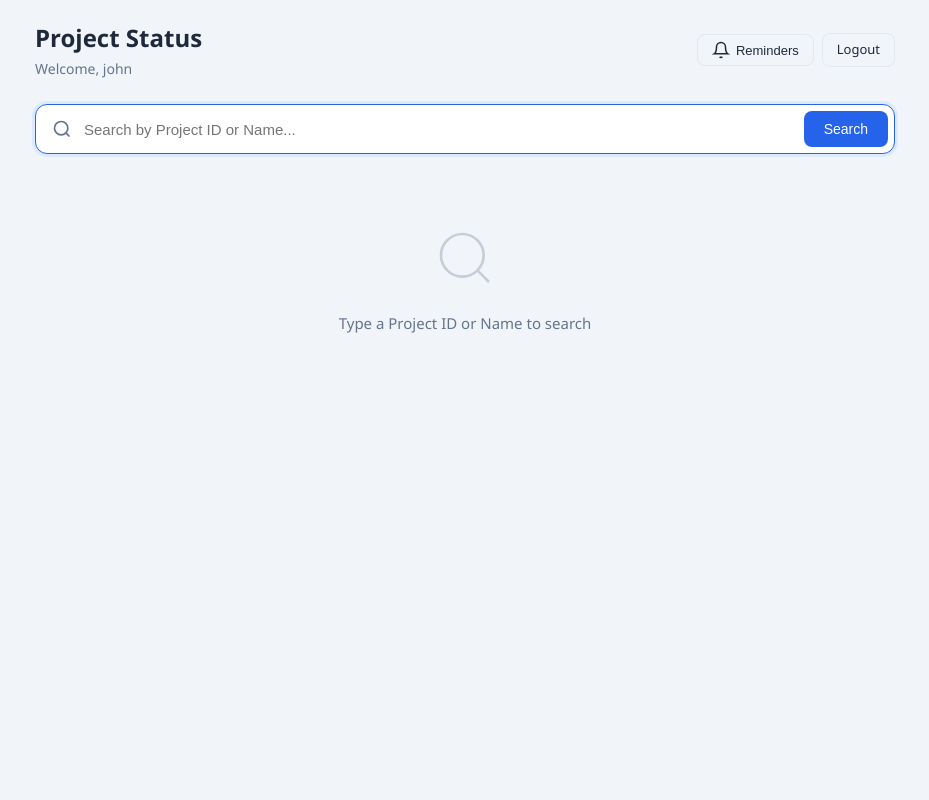
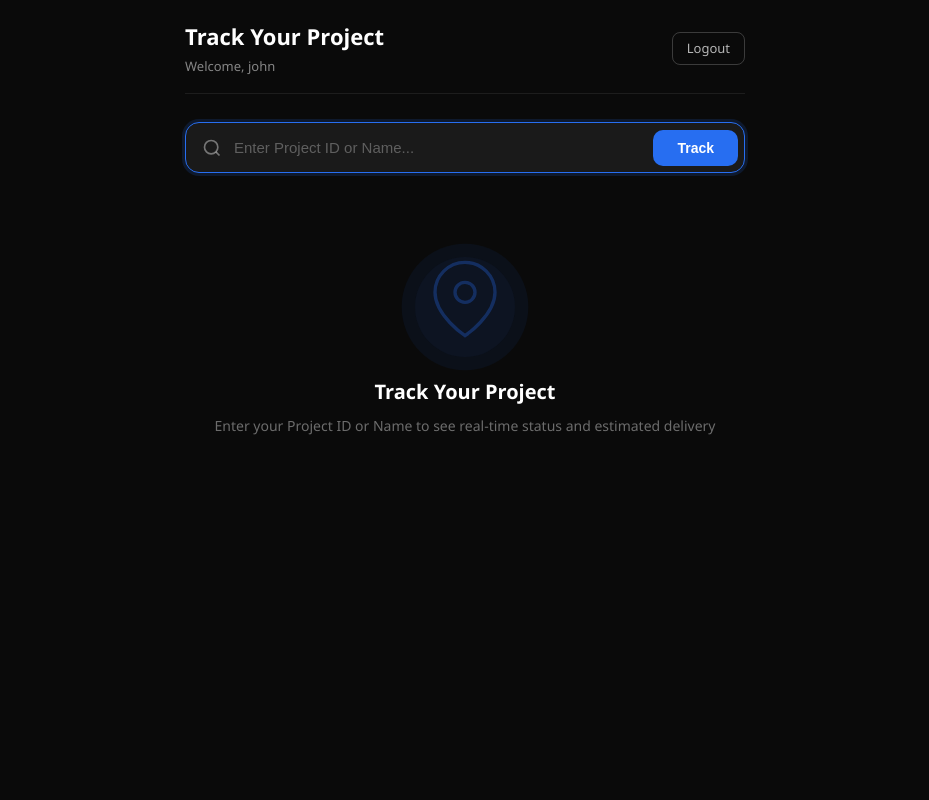
Before and after one commit to anirudhatalmale6-alt/project-status-widget, a Flask app: page /widget in a window 1280 px wide. Shown: the whole page, without its empty margins (175-1104 px from the left). Run offline with Flask 3, Linux system fonts and the light colour scheme; a user stored in the database is signed in.

Commit message:
v2.0 - Uber-style project tracker with animated progress bar and delivery countdown

```diff
--- /dev/null
+++ b/app/static/css/tracker.css
@@ -0,0 +1,455 @@
+/* === Uber-Style Project Tracker === */
+
+.widget-page {
+    background: #0a0a0a;
+    color: #ffffff;
+    min-height: 100vh;
+}
+
+.widget-container {
+    max-width: 600px;
+    margin: 0 auto;
+    padding: 20px;
+}
+
+.widget-header {
+    display: flex;
+    align-items: center;
+    justify-content: space-between;
+    margin-bottom: 28px;
+    padding-bottom: 16px;
+    border-bottom: 1px solid rgba(255,255,255,0.08);
+}
+
+.widget-header h1 {
+    font-size: 22px;
+    font-weight: 700;
+    color: #fff;
+}
+
+.welcome {
+    color: rgba(255,255,255,0.5);
+    font-size: 13px;
+}
+
+.header-right .btn-outline {
+    border-color: rgba(255,255,255,0.2);
+    color: rgba(255,255,255,0.7);
+}
+
+.header-right .btn-outline:hover {
+    border-color: #fff;
+    color: #fff;
+}
+
+/* === Search === */
+.search-section { margin-bottom: 24px; }
+
+.search-box {
+    display: flex;
+    align-items: center;
+    background: #1a1a1a;
+    border-radius: 14px;
+    padding: 6px 6px 6px 16px;
+    gap: 12px;
+    border: 1.5px solid rgba(255,255,255,0.1);
+    transition: border-color 0.3s;
+}
+
+.search-box:focus-within {
+    border-color: #276EF1;
+    box-shadow: 0 0 0 3px rgba(39,110,241,0.15);
+}
+
+.search-icon { color: rgba(255,255,255,0.4); flex-shrink: 0; }
+
+.search-box input {
+    flex: 1;
+    border: none;
+    outline: none;
+    font-size: 15px;
+    background: transparent;
+    padding: 10px 0;
+    color: #fff;
+}
+
+.search-box input::placeholder { color: rgba(255,255,255,0.3); }
+
+.search-box .btn-primary {
+    background: #276EF1;
+    border-radius: 10px;
+    padding: 10px 24px;
+    font-weight: 600;
+}
+
+.search-box .btn-primary:hover { background: #1B5CD7; }
+
+/* === Empty State === */
+.empty-state {
+    text-align: center;
+    padding: 60px 20px;
+}
+
+.empty-icon {
+    width: 100px;
+    height: 100px;
+    background: rgba(39,110,241,0.1);
+    border-radius: 50%;
+    display: flex;
+    align-items: center;
+    justify-content: center;
+    margin: 0 auto 20px;
+    color: #276EF1;
+    animation: pulse-glow 2s ease-in-out infinite;
+}
+
+@keyframes pulse-glow {
+    0%, 100% { box-shadow: 0 0 0 0 rgba(39,110,241,0.2); }
+    50% { box-shadow: 0 0 0 20px rgba(39,110,241,0); }
+}
+
+.empty-state h3 { font-size: 20px; margin-bottom: 8px; color: #fff; }
+.empty-state p { color: rgba(255,255,255,0.4); font-size: 14px; }
+
+/* === Loading === */
+.loading {
+    display: flex;
+    align-items: center;
+    justify-content: center;
+    gap: 12px;
+    padding: 40px;
+    color: rgba(255,255,255,0.5);
+}
+
+.spinner {
+    width: 22px;
+    height: 22px;
+    border: 2.5px solid rgba(255,255,255,0.1);
+    border-top-color: #276EF1;
+    border-radius: 50%;
+    animation: spin 0.7s linear infinite;
+}
+
+@keyframes spin { to { transform: rotate(360deg); } }
+
+.no-results {
+    text-align: center;
+    padding: 40px;
+    color: rgba(255,255,255,0.4);
+    font-size: 15px;
+}
+
+/* === Tracker Card === */
+.tracker-card {
+    background: #1a1a1a;
+    border-radius: 20px;
+    overflow: hidden;
+    margin-bottom: 16px;
+    animation: slideUp 0.4s ease-out;
+}
+
+@keyframes slideUp {
+    from { opacity: 0; transform: translateY(20px); }
+    to { opacity: 1; transform: translateY(0); }
+}
+
+/* Top section - ETA banner */
+.tracker-eta {
+    background: linear-gradient(135deg, #276EF1, #1B5CD7);
+    padding: 24px;
+    position: relative;
+    overflow: hidden;
+}
+
+.tracker-eta::after {
+    content: '';
+    position: absolute;
+    top: -50%;
+    right: -20%;
+    width: 200px;
+    height: 200px;
+    background: rgba(255,255,255,0.05);
+    border-radius: 50%;
+}
+
+.tracker-eta.status-completed {
+    background: linear-gradient(135deg, #05944F, #048A47);
+}
+
+.tracker-eta.status-on-hold {
+    background: linear-gradient(135deg, #E54D42, #C7302B);
+}
+
+.tracker-eta.status-pending {
+    background: linear-gradient(135deg, #F6AE2D, #E09D18);
+}
+
+.eta-label {
+    font-size: 12px;
+    text-transform: uppercase;
+    letter-spacing: 1.5px;
+    color: rgba(255,255,255,0.7);
+    margin-bottom: 6px;
+}
+
+.eta-value {
+    font-size: 36px;
+    font-weight: 800;
+    line-height: 1.1;
+    margin-bottom: 4px;
+}
+
+.eta-sublabel {
+    font-size: 13px;
+    color: rgba(255,255,255,0.7);
+}
+
+/* Project info strip */
+.tracker-info {
+    display: flex;
+    justify-content: space-between;
+    align-items: center;
+    padding: 16px 24px;
+    border-bottom: 1px solid rgba(255,255,255,0.06);
+}
+
+.tracker-project-name {
+    font-size: 17px;
+    font-weight: 600;
+}
+
+.tracker-project-id {
+    font-size: 13px;
+    color: rgba(255,255,255,0.4);
+    background: rgba(255,255,255,0.06);
+    padding: 4px 12px;
+    border-radius: 20px;
+}
+
+/* === Progress Timeline === */
+.tracker-timeline {
+    padding: 24px;
+}
+
+.timeline-track {
+    position: relative;
+    display: flex;
+    justify-content: space-between;
+    align-items: flex-start;
+    padding: 0 4px;
+}
+
+/* Progress bar background */
+.timeline-bar {
+    position: absolute;
+    top: 16px;
+    left: 24px;
+    right: 24px;
+    height: 4px;
+    background: rgba(255,255,255,0.08);
+    border-radius: 2px;
+    z-index: 0;
+}
+
+.timeline-bar-fill {
+    height: 100%;
+    border-radius: 2px;
+    background: #276EF1;
+    transition: width 1s ease-out;
+    position: relative;
+}
+
+.timeline-bar-fill.completed { background: #05944F; }
+
+/* Animated pulse on active step */
+.timeline-bar-fill::after {
+    content: '';
+    position: absolute;
+    right: -4px;
+    top: -4px;
+    width: 12px;
+    height: 12px;
+    background: #276EF1;
+    border-radius: 50%;
+    animation: bar-pulse 1.5s ease-in-out infinite;
+}
+
+.timeline-bar-fill.completed::after { display: none; }
+
+@keyframes bar-pulse {
+    0%, 100% { opacity: 1; transform: scale(1); }
+    50% { opacity: 0.5; transform: scale(1.5); }
+}
+
+/* Timeline steps */
+.timeline-step {
+    display: flex;
+    flex-direction: column;
+    align-items: center;
+    position: relative;
+    z-index: 1;
+    width: 64px;
+}
+
+.step-dot {
+    width: 34px;
+    height: 34px;
+    border-radius: 50%;
+    display: flex;
+    align-items: center;
+    justify-content: center;
+    background: #2a2a2a;
+    border: 2.5px solid rgba(255,255,255,0.1);
+    margin-bottom: 10px;
+    transition: all 0.4s ease;
+    color: rgba(255,255,255,0.3);
+}
+
+.step-dot svg {
+    width: 16px;
+    height: 16px;
+}
+
+.timeline-step.active .step-dot {
+    background: #276EF1;
+    border-color: #276EF1;
+    color: #fff;
+    box-shadow: 0 0 0 6px rgba(39,110,241,0.2);
+    animation: step-glow 2s ease-in-out infinite;
+}
+
+@keyframes step-glow {
+    0%, 100% { box-shadow: 0 0 0 6px rgba(39,110,241,0.2); }
+    50% { box-shadow: 0 0 0 12px rgba(39,110,241,0.05); }
+}
+
+.timeline-step.done .step-dot {
+    background: #05944F;
+    border-color: #05944F;
+    color: #fff;
+}
+
+.step-label {
+    font-size: 11px;
+    color: rgba(255,255,255,0.3);
+    text-align: center;
+    line-height: 1.3;
+    font-weight: 500;
+}
+
+.timeline-step.active .step-label { color: #276EF1; font-weight: 600; }
+.timeline-step.done .step-label { color: #05944F; }
+
+/* === Details section === */
+.tracker-details {
+    padding: 0 24px 24px;
+}
+
+.detail-row {
+    display: flex;
+    justify-content: space-between;
+    align-items: center;
+    padding: 12px 0;
+    border-bottom: 1px solid rgba(255,255,255,0.04);
+}
+
+.detail-row:last-child { border-bottom: none; }
+
+.detail-row-label {
+    font-size: 13px;
+    color: rgba(255,255,255,0.4);
+}
+
+.detail-row-value {
+    font-size: 14px;
+    font-weight: 500;
+    color: #fff;
+}
+
+/* === Delivery vehicle animation === */
+.delivery-vehicle {
+    position: relative;
+    height: 40px;
+    margin: 0 24px 8px;
+    overflow: hidden;
+}
+
+.vehicle-road {
+    position: absolute;
+    bottom: 8px;
+    left: 0;
+    right: 0;
+    height: 2px;
+    background: rgba(255,255,255,0.06);
+}
+
+.vehicle-road::before {
+    content: '';
+    position: absolute;
+    top: 0;
+    left: 0;
+    width: 100%;
+    height: 100%;
+    background: repeating-linear-gradient(90deg, rgba(255,255,255,0.15) 0, rgba(255,255,255,0.15) 8px, transparent 8px, transparent 16px);
+    animation: road-move 1s linear infinite;
+}
+
+@keyframes road-move {
+    from { transform: translateX(0); }
+    to { transform: translateX(-16px); }
+}
+
+.vehicle-icon {
+    position: absolute;
+    bottom: 14px;
+    transition: left 1.5s ease-out;
+    font-size: 24px;
+    filter: drop-shadow(0 2px 4px rgba(0,0,0,0.3));
+}
+
+/* Start marker */
+.vehicle-start {
+    position: absolute;
+    bottom: 4px;
+    left: 0;
+    width: 8px;
+    height: 8px;
+    background: rgba(255,255,255,0.15);
+    border-radius: 50%;
+}
+
+/* End marker */
+.vehicle-end {
+    position: absolute;
+    bottom: 0;
+    right: 0;
+    color: #05944F;
+    display: flex;
+    flex-direction: column;
+    align-items: center;
+}
+
+.vehicle-end svg { width: 18px; height: 18px; }
+
+.vehicle-end-label {
+    font-size: 9px;
+    color: rgba(255,255,255,0.3);
+    margin-top: 2px;
+    text-transform: uppercase;
+    letter-spacing: 0.5px;
+}
+
+/* === Mobile === */
+@media (max-width: 640px) {
+    .widget-container { padding: 16px; }
+    .widget-header { flex-direction: column; align-items: flex-start; gap: 8px; }
+    .search-box { flex-direction: column; padding: 12px; }
+    .search-box input { width: 100%; }
+    .search-box .btn { width: 100%; justify-content: center; }
+    .search-icon { display: none; }
+    .eta-value { font-size: 28px; }
+    .step-label { font-size: 10px; }
+    .timeline-step { width: 56px; }
+    .step-dot { width: 28px; height: 28px; }
+    .step-dot svg { width: 13px; height: 13px; }
+}
--- /dev/null
+++ b/app/static/js/tracker.js
@@ -0,0 +1,227 @@
+// Uber-Style Project Tracker
+
+const searchInput = document.getElementById('searchInput');
+const searchBtn = document.getElementById('searchBtn');
+const resultsContainer = document.getElementById('resultsContainer');
+const emptyState = document.getElementById('emptyState');
+const loadingIndicator = document.getElementById('loadingIndicator');
+
+const STAGES = ['Pending', 'In Progress', 'Under Review', 'Completed'];
+const STAGE_ICONS = {
+    'Pending': '<svg viewBox="0 0 24 24" fill="none" stroke="currentColor" stroke-width="2.5"><circle cx="12" cy="12" r="10"/><polyline points="12 6 12 12 16 14"/></svg>',
+    'In Progress': '<svg viewBox="0 0 24 24" fill="none" stroke="currentColor" stroke-width="2.5"><path d="M14.7 6.3a1 1 0 0 0 0 1.4l1.6 1.6a1 1 0 0 0 1.4 0l3.77-3.77a6 6 0 0 1-7.94 7.94l-6.91 6.91a2.12 2.12 0 0 1-3-3l6.91-6.91a6 6 0 0 1 7.94-7.94l-3.76 3.76z"/></svg>',
+    'Under Review': '<svg viewBox="0 0 24 24" fill="none" stroke="currentColor" stroke-width="2.5"><path d="M1 12s4-8 11-8 11 8 11 8-4 8-11 8-11-8-11-8z"/><circle cx="12" cy="12" r="3"/></svg>',
+    'Completed': '<svg viewBox="0 0 24 24" fill="none" stroke="currentColor" stroke-width="2.5"><path d="M22 11.08V12a10 10 0 1 1-5.93-9.14"/><polyline points="22 4 12 14.01 9 11.01"/></svg>'
+};
+
+function headerToKey(header) {
+    return header.trim().toLowerCase().replace(/\s+/g, '_');
+}
+
+function getStageIndex(status) {
+    const s = (status || '').toLowerCase();
+    if (s.includes('complet') || s.includes('deliver') || s.includes('done')) return 3;
+    if (s.includes('review') || s.includes('testing') || s.includes('qa')) return 2;
+    if (s.includes('progress') || s.includes('working') || s.includes('active')) return 1;
+    if (s.includes('hold')) return -1; // special case
+    return 0; // pending or unknown
+}
+
+function getDaysInfo(expectedDelivery, startDate) {
+    if (!expectedDelivery) return { daysLeft: null, totalDays: null, percent: 0 };
+
+    const now = new Date();
+    const delivery = new Date(expectedDelivery);
+    const start = startDate ? new Date(startDate) : null;
+    const daysLeft = Math.ceil((delivery - now) / (1000 * 60 * 60 * 24));
+    const totalDays = start ? Math.ceil((delivery - start) / (1000 * 60 * 60 * 24)) : null;
+    const elapsed = totalDays ? totalDays - daysLeft : null;
+    const percent = totalDays && totalDays > 0 ? Math.min(100, Math.max(0, (elapsed / totalDays) * 100)) : null;
+
+    return { daysLeft, totalDays, elapsed, percent };
+}
+
+function renderTracker(project, headers) {
+    const orderedKeys = headers ? headers.map(h => headerToKey(h)) : Object.keys(project);
+    const idKey = orderedKeys.find(k => k.includes('id')) || orderedKeys[0];
+    const nameKey = orderedKeys.find(k => k.includes('name')) || orderedKeys[1];
+    const statusKey = orderedKeys.find(k => k.includes('status')) || orderedKeys[2];
+    const dateKey = orderedKeys.find(k => k === 'date' || k.includes('start')) || orderedKeys[3];
+    const deliveryKey = orderedKeys.find(k => k.includes('delivery') || k.includes('expected') || k.includes('due')) || orderedKeys[4];
+
+    const status = project[statusKey] || 'Pending';
+    const stageIndex = getStageIndex(status);
+    const isOnHold = stageIndex === -1;
+    const isCompleted = stageIndex === 3;
+    const activeStage = isOnHold ? 1 : stageIndex;
+
+    const { daysLeft, percent } = getDaysInfo(project[deliveryKey], project[dateKey]);
+
+    // ETA text
+    let etaText, etaSub, etaClass;
+    if (isCompleted) {
+        etaText = 'Delivered';
+        etaSub = 'Project completed successfully';
+        etaClass = 'status-completed';
+    } else if (isOnHold) {
+        etaText = 'On Hold';
+        etaSub = 'Project is temporarily paused';
+        etaClass = 'status-on-hold';
+    } else if (daysLeft !== null) {
+        if (daysLeft < 0) {
+            etaText = `${Math.abs(daysLeft)} days overdue`;
+            etaSub = `Was expected on ${project[deliveryKey]}`;
+            etaClass = 'status-on-hold';
+        } else if (daysLeft === 0) {
+            etaText = 'Arriving Today';
+            etaSub = 'Expected delivery is today!';
+            etaClass = '';
+        } else if (daysLeft === 1) {
+            etaText = 'Tomorrow';
+            etaSub = 'Expected delivery is tomorrow';
+            etaClass = '';
+        } else {
+            etaText = `${daysLeft} days`;
+            etaSub = `Expected delivery: ${project[deliveryKey]}`;
+            etaClass = '';
+        }
+    } else {
+        etaText = status;
+        etaSub = 'Delivery date not set';
+        etaClass = 'status-pending';
+    }
+
+    // Progress bar width
+    let barPercent;
+    if (isCompleted) barPercent = 100;
+    else if (isOnHold) barPercent = (1 / 3) * 100;
+    else barPercent = (activeStage / 3) * 100;
+
+    // Vehicle position
+    const vehiclePercent = isCompleted ? 92 : (percent !== null ? Math.min(88, percent) : barPercent * 0.88);
+
+    // Build detail rows (skip id and name since shown in header)
+    const detailKeys = orderedKeys.filter(k => k !== idKey && k !== nameKey);
+
+    return `
+        <div class="tracker-card">
+            <div class="tracker-eta ${etaClass}">
+                <div class="eta-label">Estimated Delivery</div>
+                <div class="eta-value">${etaText}</div>
+                <div class="eta-sublabel">${etaSub}</div>
+            </div>
+
+            <div class="tracker-info">
+                <div class="tracker-project-name">${project[nameKey] || 'Project'}</div>
+                <div class="tracker-project-id">${project[idKey] || ''}</div>
+            </div>
+
+            <div class="delivery-vehicle">
+                <div class="vehicle-start"></div>
+                <div class="vehicle-road"></div>
+                <div class="vehicle-icon" style="left: 0%" data-target="${vehiclePercent}">📦</div>
+                <div class="vehicle-end">
+                    <svg viewBox="0 0 24 24" fill="currentColor"><path d="M21 10c0 7-9 13-9 13s-9-6-9-13a9 9 0 0 1 18 0z"/><circle cx="12" cy="10" r="3" fill="#0a0a0a"/></svg>
+                    <span class="vehicle-end-label">Delivery</span>
+                </div>
+            </div>
+
+            <div class="tracker-timeline">
+                <div class="timeline-track">
+                    <div class="timeline-bar">
+                        <div class="timeline-bar-fill ${isCompleted ? 'completed' : ''}" style="width: 0%" data-target="${barPercent}"></div>
+                    </div>
+                    ${STAGES.map((stage, i) => {
+                        let stepClass = '';
+                        if (isCompleted) stepClass = 'done';
+                        else if (i < activeStage) stepClass = 'done';
+                        else if (i === activeStage && !isOnHold) stepClass = 'active';
+                        return `
+                            <div class="timeline-step ${stepClass}">
+                                <div class="step-dot">${STAGE_ICONS[stage]}</div>
+                                <span class="step-label">${stage}</span>
+                            </div>
+                        `;
+                    }).join('')}
+                </div>
+            </div>
+
+            <div class="tracker-details">
+                ${detailKeys.map((key, i) => {
+                    const headerIdx = orderedKeys.indexOf(key);
+                    const label = (headers && headers[headerIdx]) || key.replace(/_/g, ' ').replace(/\b\w/g, c => c.toUpperCase());
+                    return `
+                        <div class="detail-row">
+                            <span class="detail-row-label">${label}</span>
+                            <span class="detail-row-value">${project[key] || '-'}</span>
+                        </div>
+                    `;
+                }).join('')}
+            </div>
+        </div>
+    `;
+}
+
+function animateCards() {
+    // Animate progress bars
+    document.querySelectorAll('.timeline-bar-fill').forEach(bar => {
+        setTimeout(() => {
+            bar.style.width = bar.dataset.target + '%';
+        }, 200);
+    });
+
+    // Animate vehicle icons
+    document.querySelectorAll('.vehicle-icon').forEach(icon => {
+        setTimeout(() => {
+            icon.style.left = icon.dataset.target + '%';
+        }, 300);
+    });
+}
+
+async function doSearch() {
+    const query = searchInput.value.trim();
+    if (!query) {
+        resultsContainer.innerHTML = '';
+        emptyState.style.display = '';
+        return;
+    }
+
+    emptyState.style.display = 'none';
+    loadingIndicator.style.display = 'flex';
+    resultsContainer.innerHTML = '';
+
+    try {
+        const res = await fetch(`/api/search?q=${encodeURIComponent(query)}`);
+        const data = await res.json();
+
+        if (!data.results || data.results.length === 0) {
+            resultsContainer.innerHTML = '<div class="no-results">No projects found. Check the ID or name and try again.</div>';
+            return;
+        }
+
+        resultsContainer.innerHTML = data.results.map(p => renderTracker(p, data.headers)).join('');
+        requestAnimationFrame(() => animateCards());
+    } catch (e) {
+        resultsContainer.innerHTML = '<div class="no-results">Connection error. Please try again.</div>';
+    } finally {
+        loadingIndicator.style.display = 'none';
+    }
+}
+
+// Event listeners
+searchBtn.addEventListener('click', doSearch);
+searchInput.addEventListener('keypress', e => {
+    if (e.key === 'Enter') doSearch();
+});
+
+let debounceTimer;
+searchInput.addEventListener('input', () => {
+    clearTimeout(debounceTimer);
+    debounceTimer = setTimeout(() => {
+        if (searchInput.value.trim().length >= 2) doSearch();
+        else if (searchInput.value.trim().length === 0) {
+            resultsContainer.innerHTML = '';
+            emptyState.style.display = '';
+        }
+    }, 400);
+});
--- a/app/templates/widget.html
+++ b/app/templates/widget.html
@@ -1,22 +1,19 @@
 {% extends "base.html" %}
-{% block title %}Project Status - Dashboard{% endblock %}
+{% block title %}Project Status - Track Your Project{% endblock %}
 {% block body_class %}widget-page{% endblock %}
+
+{% block head %}
+<link rel="stylesheet" href="{{ url_for('static', filename='css/tracker.css') }}">
+{% endblock %}
 
 {% block content %}
 <div class="widget-container">
     <header class="widget-header">
         <div class="header-left">
-            <h1>Project Status</h1>
+            <h1>Track Your Project</h1>
             <span class="welcome">Welcome, {{ customer_name }}</span>
         </div>
         <div class="header-right">
-            <button class="btn btn-sm btn-outline" id="reminderToggle" title="Toggle delivery reminders">
-                <svg width="18" height="18" viewBox="0 0 24 24" fill="none" stroke="currentColor" stroke-width="2">
-                    <path d="M18 8A6 6 0 0 0 6 8c0 7-3 9-3 9h18s-3-2-3-9"/>
-                    <path d="M13.73 21a2 2 0 0 1-3.46 0"/>
-                </svg>
-                <span>Reminders</span>
-            </button>
             <a href="{{ url_for('customer_logout') }}" class="btn btn-sm btn-outline">Logout</a>
         </div>
     </header>
@@ -26,32 +23,31 @@
             <svg class="search-icon" width="20" height="20" viewBox="0 0 24 24" fill="none" stroke="currentColor" stroke-width="2">
                 <circle cx="11" cy="11" r="8"/><path d="M21 21l-4.35-4.35"/>
             </svg>
-            <input type="text" id="searchInput" placeholder="Search by Project ID or Name..." autofocus>
-            <button class="btn btn-primary" id="searchBtn">Search</button>
+            <input type="text" id="searchInput" placeholder="Enter Project ID or Name..." autofocus>
+            <button class="btn btn-primary" id="searchBtn">Track</button>
         </div>
-    </div>
-
-    <div id="remindersPanel" class="reminders-panel" style="display:none;">
-        <h3>Upcoming Deliveries</h3>
-        <div id="remindersList"></div>
     </div>
 
     <div id="resultsSection" class="results-section">
         <div id="loadingIndicator" class="loading" style="display:none;">
             <div class="spinner"></div>
-            <span>Searching...</span>
+            <span>Locating your project...</span>
         </div>
         <div id="resultsContainer"></div>
         <div id="emptyState" class="empty-state">
-            <svg width="64" height="64" viewBox="0 0 24 24" fill="none" stroke="currentColor" stroke-width="1">
-                <circle cx="11" cy="11" r="8"/><path d="M21 21l-4.35-4.35"/>
-            </svg>
-            <p>Type a Project ID or Name to search</p>
+            <div class="empty-icon">
+                <svg width="80" height="80" viewBox="0 0 24 24" fill="none" stroke="currentColor" stroke-width="1">
+                    <path d="M21 10c0 7-9 13-9 13s-9-6-9-13a9 9 0 0 1 18 0z"/>
+                    <circle cx="12" cy="10" r="3"/>
+                </svg>
+            </div>
+            <h3>Track Your Project</h3>
+            <p>Enter your Project ID or Name to see real-time status and estimated delivery</p>
         </div>
     </div>
 </div>
 {% endblock %}
 
 {% block scripts %}
-<script src="{{ url_for('static', filename='js/app.js') }}"></script>
+<script src="{{ url_for('static', filename='js/tracker.js') }}"></script>
 {% endblock %}
```
Also changed, not shown: 9 other files.
